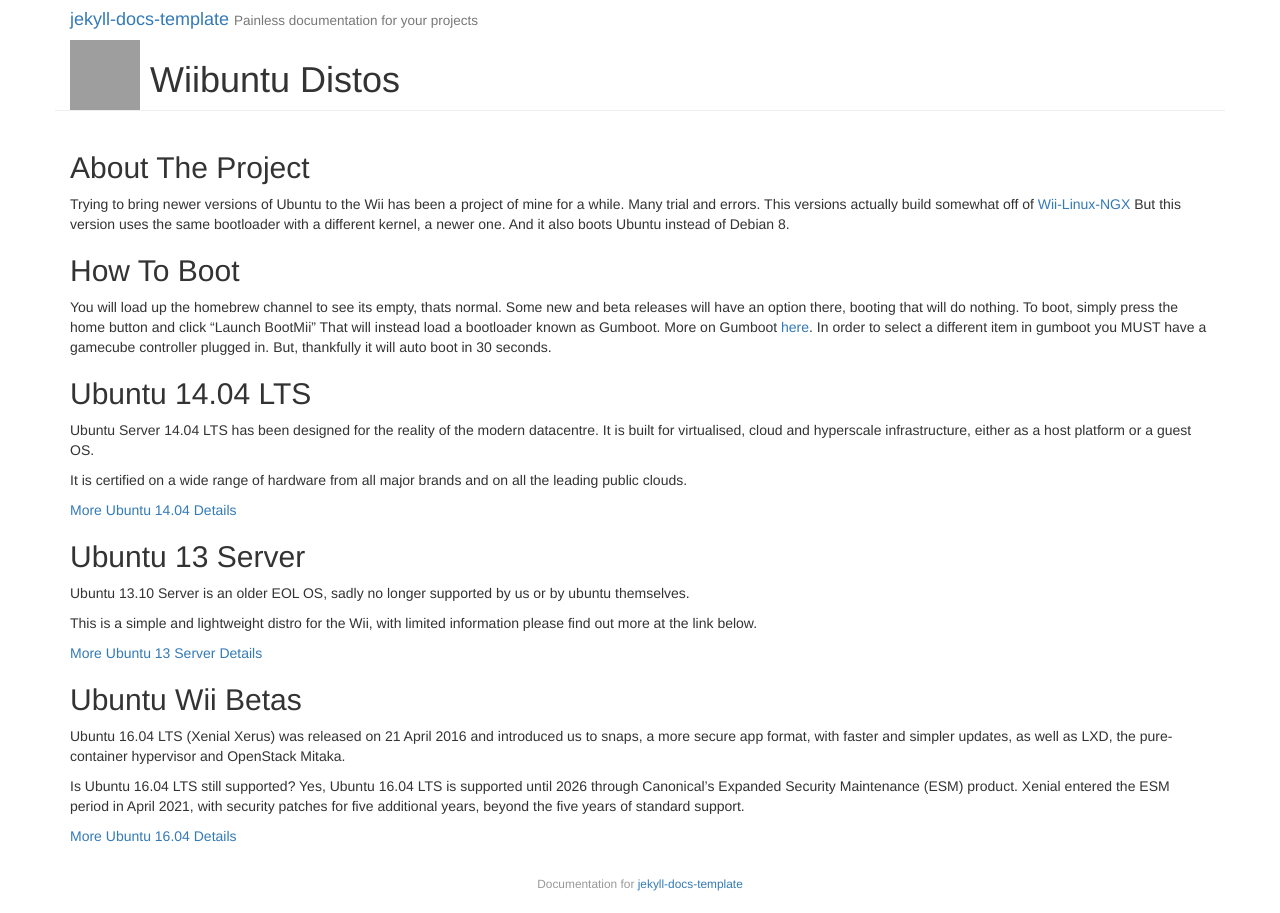
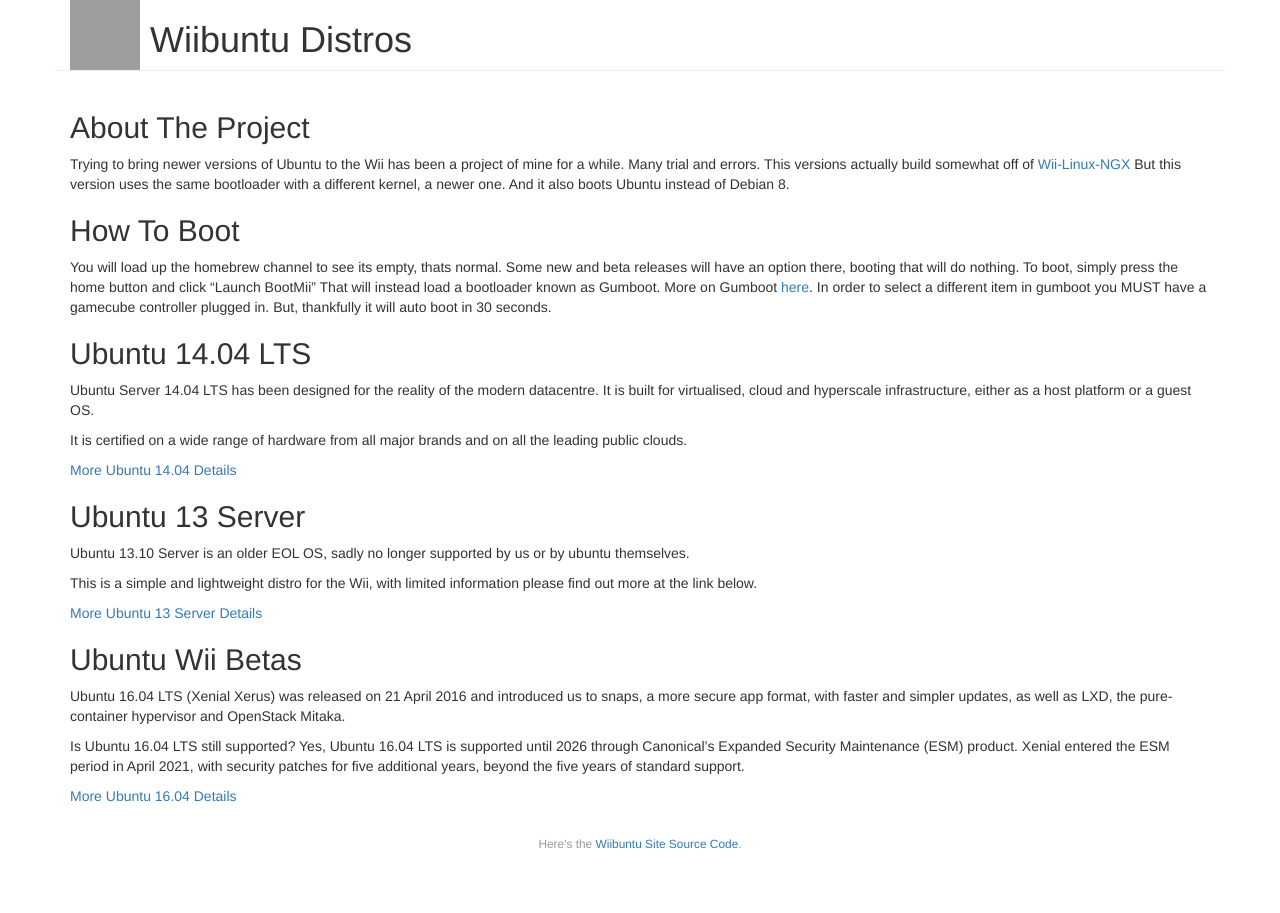
Before and after one commit to Wiibuntu/Ubuntu, a Jekyll site: the page built from index.md, in a window 1280 px wide. Built offline with Jekyll 4.4.1, drawn with Linux system fonts in a browser that asks for light colours; grey boxes are pictures that could not be loaded.

Commit message:
footer/header changes

```diff
--- a/_includes/footer.html
+++ b/_includes/footer.html
@@ -1 +1 @@
-Documentation for <a href="{% if site.codeurl %}{{ site.codeurl }}{% else %}{{ site.baseurl }}{% endif %}">{{ site.title }}</a>
+<p>Here's the <a href="https://github.com/Wiibuntu/Ubuntu" target="_blank">Wiibuntu Site Source Code</a>.</p>
--- a/_includes/header.html
+++ b/_includes/header.html
@@ -1,8 +1,4 @@
-<h4><a class="brand" href="{{ site.baseurl }}/">{{ site.title }}</a>
-    {% if site.subtitle %}<small>{{ site.subtitle }}</small>{% endif %}
-</h4>
-
 <div style="display: flex; align-items: center;">
     <img src="img/13s/Wiibuntu.png" alt="Logo" style="width: 70px; height: 70px; margin-right: 10px;">
-    <h1>Wiibuntu Distos</h1>
+    <h1>Wiibuntu Distros</h1>
   </div>
```
